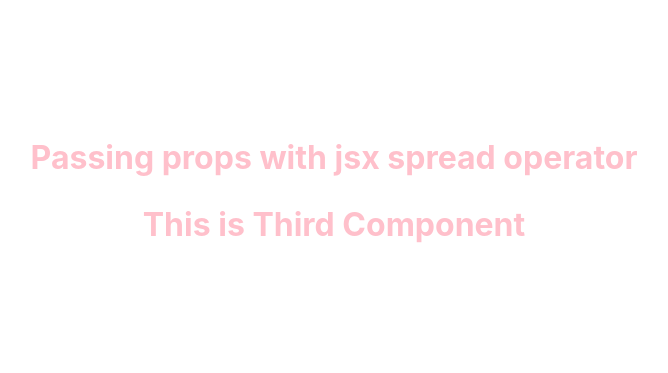
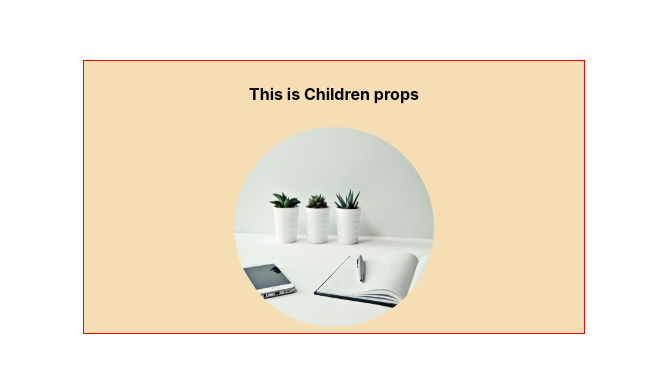
Before and after one commit to pandurang-sadgir/react-concepts, a React (Vite) app in the folder React-Concepts/: page / in a window 1280 px wide. Shown: the part 203-576 px from the top of the page, without its empty margins (306-974 px from the left). Built offline with nearby package versions, Linux system fonts and the light colour scheme.

Commit message:
childern props: When we nesting component

```diff
--- a/React-Concepts/src/8.Passing_props_to_component/Forwarding_props_with_jsx.jsx
+++ b/React-Concepts/src/8.Passing_props_to_component/Forwarding_props_with_jsx.jsx
@@ -1,7 +1,8 @@
 export default function Forwarding_props_with_jsx() {
   return (
     <div>
-      <Acomponent color={"pink"} fontSize={"2rem"} />
+      <Acomponent color={"red"} fontSize={"2rem"} />
+      <Acomponent color={"blue"} fontSize={"2rem"} />
     </div>
   );
 }
--- /dev/null
+++ b/React-Concepts/src/8.Passing_props_to_component/childrenProps.jsx
@@ -0,0 +1,38 @@
+import img from "../assets/image1.jpg";
+// src\assets\image1.jpg
+
+export default function Profile() {
+  return (
+    <Card>
+      <Avatar />
+    </Card>
+  );
+}
+
+// eslint-disable-next-line react/prop-types
+function Card({ children }) {
+  return (
+    <div
+      style={{
+        width: "500px",
+        border: "0.1rem red solid ",
+        backgroundColor: "wheat",
+      }}
+    >
+      <h4>This is Children props</h4>
+      {children}
+    </div>
+  );
+}
+
+function Avatar() {
+  return (
+    <div>
+      <img
+        src={img}
+        alt=""
+        style={{ width: "200px", height: "200px", borderRadius: "50%" }}
+      />
+    </div>
+  );
+}
--- a/React-Concepts/src/App.jsx
+++ b/React-Concepts/src/App.jsx
@@ -20,13 +20,14 @@ import "./App.css";
 // import FamilierProps from "./8.Passing_props_to_component/FamilierProps";
 // import PassingPropstoComponent from "./8.Passing_props_to_component/PassingPropstoComponent";
 
-import Forwarding_props_with_jsx from "./8.Passing_props_to_component/Forwarding_props_with_jsx";
+// import Forwarding_props_with_jsx from "./8.Passing_props_to_component/Forwarding_props_with_jsx";
 
+import Profile from "./8.Passing_props_to_component/childrenProps";
 
 function App() {
   return (
     <>
-    <Forwarding_props_with_jsx/>
+    <Profile/>
     </>
   );
 }
```
